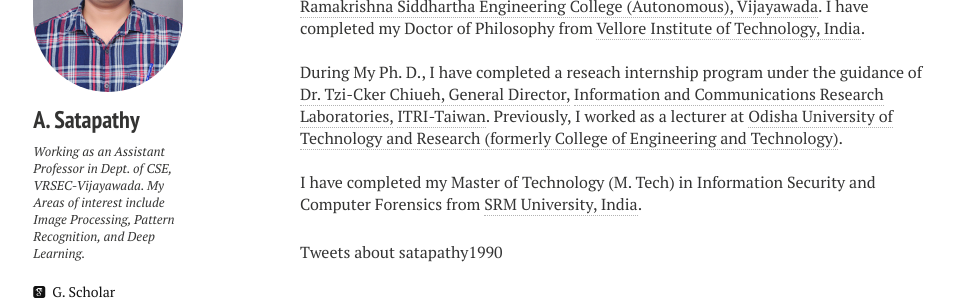
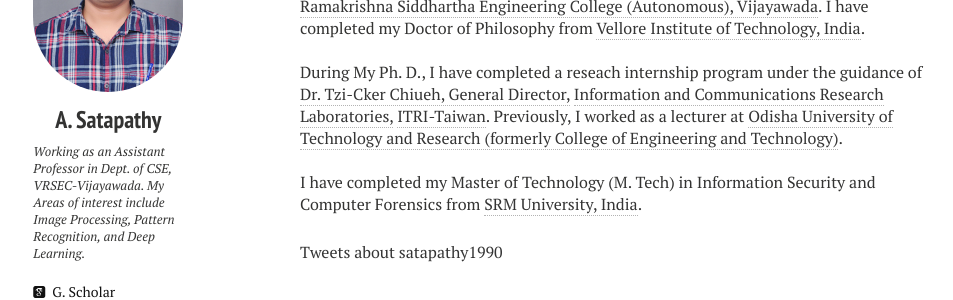
Before and after one commit to ashutoshsatapathy1990/ashutoshsatapathy1990.github.io, a Jekyll site: the page built from index.md, in a window 1280 px wide. Shown: the part 184-484 px from the top of the page, without its empty margins (20-973 px from the left). Built offline with Jekyll 4.4.1, drawn with Linux system fonts in a browser that asks for light colours; nearby versions of some CDN libraries; comment, search, counter and statistics services are not loaded.

```diff
--- a/_config.yml
+++ b/_config.yml
@@ -6,7 +6,7 @@ disqus_shortname            :  Ashu
 
 # Owner/author information
 owner:
-  name                      :  A. Satapathy
+  name                      :  <center>A. Satapathy</center>
   avatar                    :  ashu.JPG
   description               :  Assistant Professor, VRSEC, Vijayawada
   bio                       :  Working as an Assistant Professor in Dept. of CSE, VRSEC-Vijayawada. My Areas of interest include Image Processing, Pattern Recognition, and Deep Learning.
```
